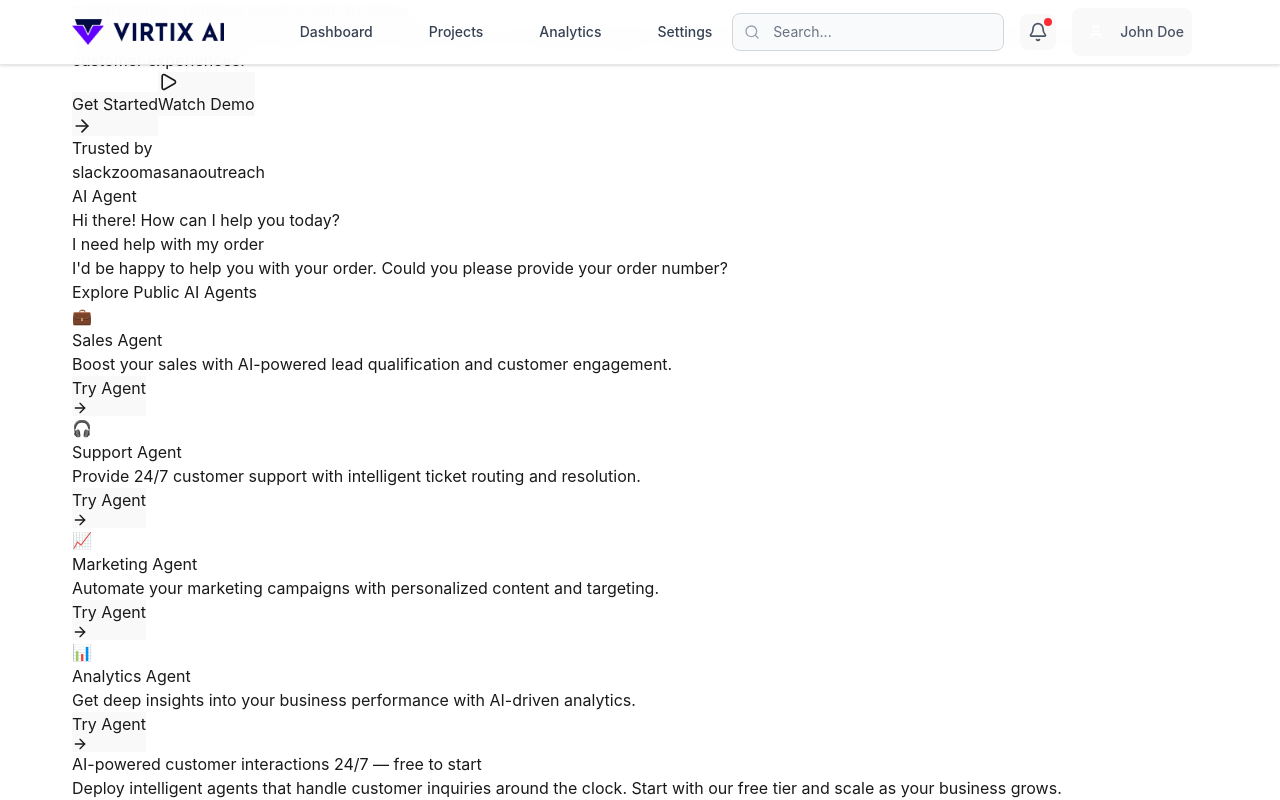
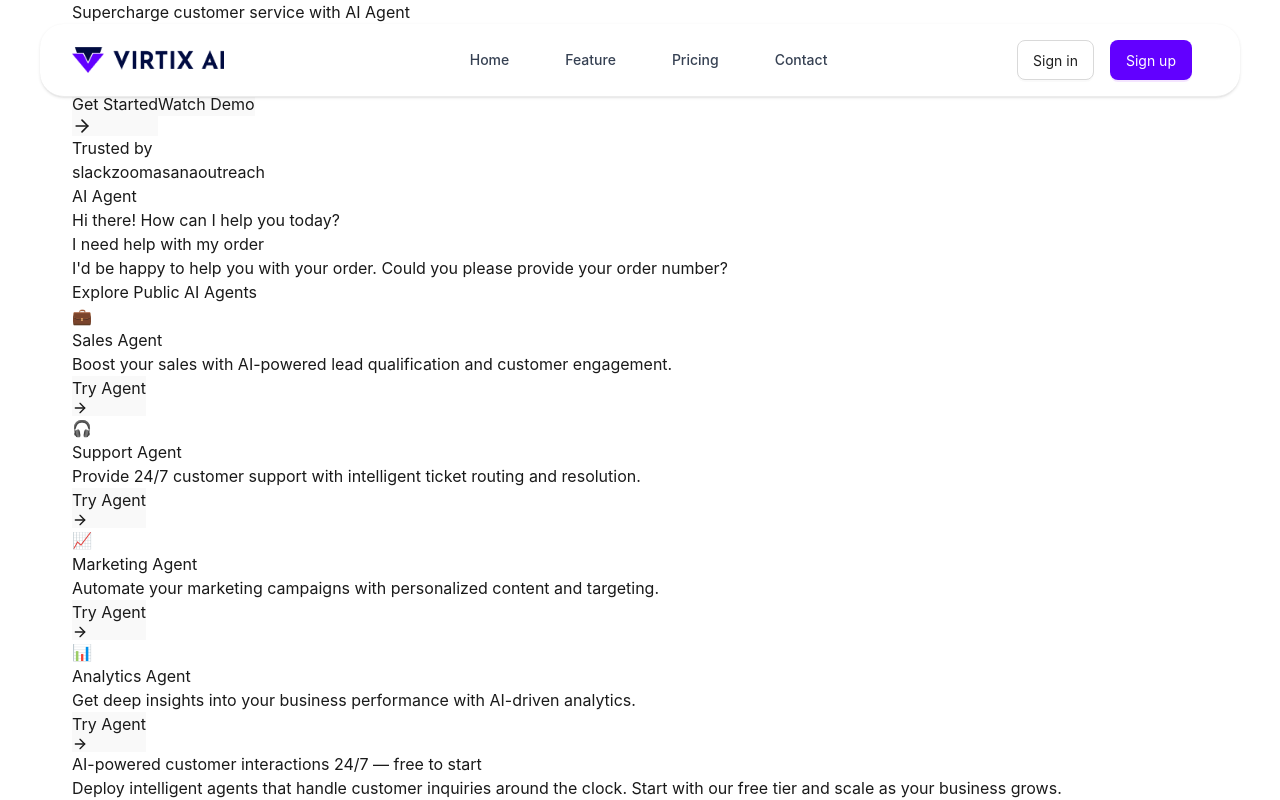
Before and after one commit to Hasibul-99/virtix-ai, a React (Vite) app: page / in a window 1280 px wide. Shown: the top 800 px of the page. Built offline with nearby package versions, Linux system fonts and the light colour scheme.

Commit message:
refactor(app): restructure app layout and update header component
- Replace Routers with App as main entry component
- Add ConfigProvider with custom theme configuration
- Simplify header navigation and add sign in/up buttons
- Update styling for header and mobile menu

```diff
--- a/src/App.jsx
+++ b/src/App.jsx
@@ -1,15 +1,40 @@
-import { HelmetProvider } from 'react-helmet-async';
+import { ConfigProvider } from 'antd';
 import './App.css';
 import Routers from './Routers';
 
 function App() {
   return (
-    <HelmetProvider>
+    <ConfigProvider
+      theme={{
+        token: {
+          colorPrimary: '#6200FF', // Using our Tailwind primary-500 color
+          colorInfo: '#0ea5e9',
+          colorSuccess: '#10b981',
+          colorWarning: '#f59e0b',
+          colorError: '#ef4444',
+          borderRadius: 8,
+          fontFamily: 'Inter, system-ui, sans-serif',
+        },
+        components: {
+          Button: {
+            borderRadius: 8,
+            controlHeight: 40,
+          },
+          Input: {
+            borderRadius: 8,
+            controlHeight: 40,
+          },
+          Select: {
+            borderRadius: 8,
+            controlHeight: 40,
+          },
+        }
+      }}
+    >
       <div className='App'>
         <Routers />
       </div>
-    </HelmetProvider>
-
+    </ConfigProvider>
   );
 }
 
--- a/src/components/common/privateLayout/Header.jsx
+++ b/src/components/common/privateLayout/Header.jsx
@@ -1,5 +1,7 @@
-import { Menu, X, User, Bell, Search } from 'lucide-react';
+import { Button } from 'antd';
+import { Menu, Search, X } from 'lucide-react';
 import { useState } from 'react';
+import { Link } from 'react-router-dom';
 
 const Header = () => {
   const [isMobileMenuOpen, setIsMobileMenuOpen] = useState(false);
@@ -14,9 +16,9 @@ const Header = () => {
   };
 
   return (
-    <header className="fixed top-0 left-0 right-0 bg-white/95 backdrop-blur-md border-b border-gray-200 z-50 shadow-sm">
-      <div className="container mx-auto px-4 sm:px-6 lg:px-8">
-        <div className="flex items-center justify-between h-16">
+    <header className="fixed top-6 left-0 right-0 ">
+      <div className="container mx-auto px-4 sm:px-6 lg:px-8 bg-white shadow-sm border-b border-[#ECECEC] z-50 rounded-3xl">
+        <div className="flex items-center justify-between h-18">
           {/* Logo */}
           <div className="flex items-center space-x-4">
             <div className="flex-shrink-0">
@@ -30,87 +32,40 @@ const Header = () => {
 
           {/* Desktop Navigation */}
           <nav className="hidden md:flex items-center space-x-8">
-            <a
-              href="#"
+            <Link
+              to="/"
               className="text-gray-700 hover:text-primary-600 px-3 py-2 text-sm font-medium transition-colors duration-200 relative group"
             >
-              Dashboard
+              Home
               <span className="absolute bottom-0 left-0 w-0 h-0.5 bg-primary-600 transition-all duration-200 group-hover:w-full"></span>
-            </a>
-            <a
-              href="#"
+            </Link>
+            <Link
+              to="#"
               className="text-gray-700 hover:text-primary-600 px-3 py-2 text-sm font-medium transition-colors duration-200 relative group"
             >
-              Projects
+              Feature
               <span className="absolute bottom-0 left-0 w-0 h-0.5 bg-primary-600 transition-all duration-200 group-hover:w-full"></span>
-            </a>
-            <a
-              href="#"
+            </Link>
+            <Link
+              to="#"
               className="text-gray-700 hover:text-primary-600 px-3 py-2 text-sm font-medium transition-colors duration-200 relative group"
             >
-              Analytics
+              Pricing
               <span className="absolute bottom-0 left-0 w-0 h-0.5 bg-primary-600 transition-all duration-200 group-hover:w-full"></span>
-            </a>
-            <a
-              href="#"
+            </Link>
+            <Link
+              to="#"
               className="text-gray-700 hover:text-primary-600 px-3 py-2 text-sm font-medium transition-colors duration-200 relative group"
             >
-              Settings
+              Contact
               <span className="absolute bottom-0 left-0 w-0 h-0.5 bg-primary-600 transition-all duration-200 group-hover:w-full"></span>
-            </a>
+            </Link>
           </nav>
 
           {/* Right side actions */}
           <div className="flex items-center space-x-4">
-            {/* Search */}
-            <div className="hidden lg:block relative">
-              <div className="absolute inset-y-0 left-0 pl-3 flex items-center pointer-events-none">
-                <Search className="h-4 w-4 text-gray-400" />
-              </div>
-              <input
-                type="text"
-                placeholder="Search..."
-                className="block w-full pl-10 pr-3 py-2 border border-gray-300 rounded-lg text-sm placeholder-gray-500 focus:outline-none focus:ring-2 focus:ring-primary-500 focus:border-transparent bg-gray-50 focus:bg-white transition-colors duration-200"
-              />
-            </div>
-
-            {/* Notifications */}
-            <button className="relative p-2 text-gray-600 hover:text-primary-600 hover:bg-gray-100 rounded-lg transition-colors duration-200">
-              <Bell className="h-5 w-5" />
-              <span className="absolute top-1 right-1 h-2 w-2 bg-red-500 rounded-full"></span>
-            </button>
-
-            {/* Profile Dropdown */}
-            <div className="relative">
-              <button
-                onClick={toggleProfileDropdown}
-                className="flex items-center space-x-2 p-2 text-gray-600 hover:text-primary-600 hover:bg-gray-100 rounded-lg transition-colors duration-200"
-              >
-                <div className="h-8 w-8 bg-gradient-to-r from-primary-500 to-secondary-500 rounded-full flex items-center justify-center">
-                  <User className="h-4 w-4 text-white" />
-                </div>
-                <span className="hidden md:block text-sm font-medium">John Doe</span>
-              </button>
-
-              {/* Profile Dropdown Menu */}
-              {isProfileDropdownOpen && (
-                <div className="absolute right-0 mt-2 w-48 bg-white rounded-lg shadow-lg border border-gray-200 py-1 animate-slide-down">
-                  <a href="#" className="block px-4 py-2 text-sm text-gray-700 hover:bg-gray-100 transition-colors duration-200">
-                    Your Profile
-                  </a>
-                  <a href="#" className="block px-4 py-2 text-sm text-gray-700 hover:bg-gray-100 transition-colors duration-200">
-                    Settings
-                  </a>
-                  <a href="#" className="block px-4 py-2 text-sm text-gray-700 hover:bg-gray-100 transition-colors duration-200">
-                    Billing
-                  </a>
-                  <hr className="my-1" />
-                  <a href="#" className="block px-4 py-2 text-sm text-gray-700 hover:bg-gray-100 transition-colors duration-200">
-                    Sign out
-                  </a>
-                </div>
-              )}
-            </div>
+            <Button variant="outlined">Sign in</Button>
+            <Button type="primary">Sign up</Button>
 
             {/* Mobile menu button */}
             <button
@@ -130,30 +85,30 @@ const Header = () => {
         {isMobileMenuOpen && (
           <div className="md:hidden border-t border-gray-200 pt-4 pb-4 animate-slide-down">
             <div className="space-y-1">
-              <a
-                href="#"
+              <Link
+                to="/"
                 className="block px-3 py-2 text-base font-medium text-gray-700 hover:text-primary-600 hover:bg-gray-100 rounded-lg transition-colors duration-200"
               >
-                Dashboard
-              </a>
-              <a
-                href="#"
+                Home
+              </Link>
+              <Link
+                to="#"
                 className="block px-3 py-2 text-base font-medium text-gray-700 hover:text-primary-600 hover:bg-gray-100 rounded-lg transition-colors duration-200"
               >
-                Projects
-              </a>
-              <a
-                href="#"
+                Feature
+              </Link>
+              <Link
+                to="#"
                 className="block px-3 py-2 text-base font-medium text-gray-700 hover:text-primary-600 hover:bg-gray-100 rounded-lg transition-colors duration-200"
               >
-                Analytics
-              </a>
-              <a
-                href="#"
+                Pricing
+              </Link>
+              <Link
+                to="#"
                 className="block px-3 py-2 text-base font-medium text-gray-700 hover:text-primary-600 hover:bg-gray-100 rounded-lg transition-colors duration-200"
               >
-                Settings
-              </a>
+                Contact
+              </Link>
             </div>
 
             {/* Mobile Search */}
--- a/src/main.jsx
+++ b/src/main.jsx
@@ -2,11 +2,11 @@ import '@ant-design/v5-patch-for-react-19';
 import { StrictMode } from 'react';
 import { createRoot } from 'react-dom/client';
 import './index.css';
-import Routers from './Routers.jsx';
+import App from './App.jsx';
 
 
 createRoot(document.getElementById('root')).render(
   <StrictMode>
-    <Routers />
+    <App />
   </StrictMode>,
 )
```
